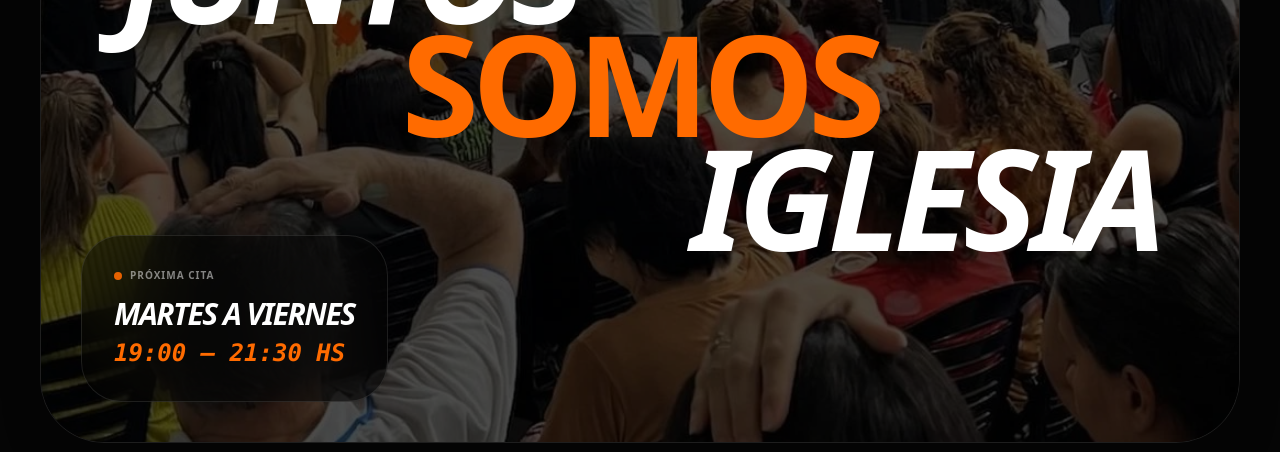
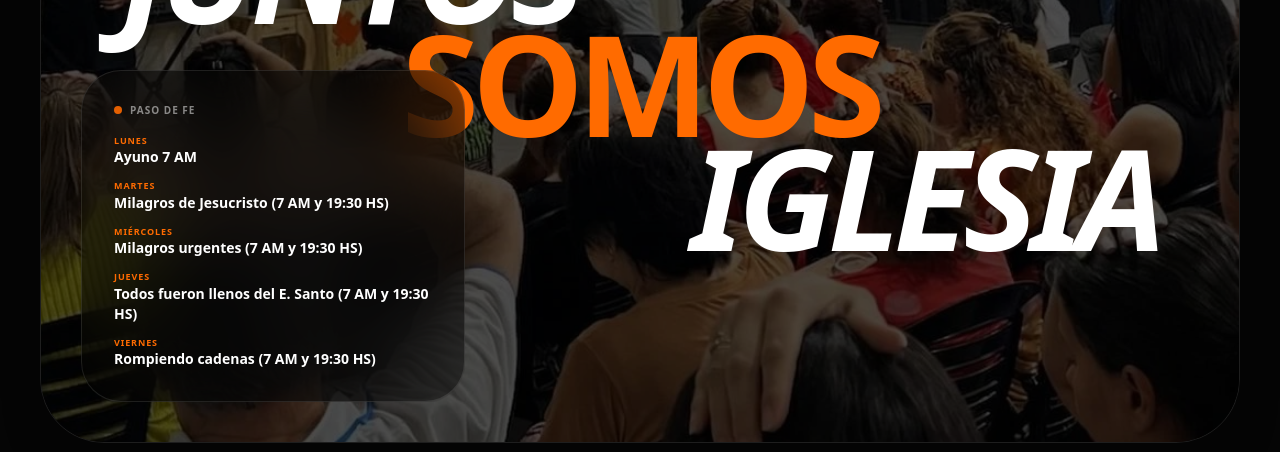
Before and after one commit to rincon-digital/juntos-somos-iglesia, a Next.js app: page / in a window 1280 px wide. Shown: the part 317-769 px from the top of the page. Built offline with nearby package versions, Linux system fonts and the light colour scheme; no server answers; the database is empty.

Commit message:
Actualizar cronograma 'Paso de fe' en página principal

```diff
--- a/app/page.tsx
+++ b/app/page.tsx
@@ -152,19 +152,35 @@ export default function Page() {
               </div>
             </div>
 
-            <div className="glass-card absolute bottom-10 left-6 md:left-10 bg-[#050505]/95 md:bg-black/40 backdrop-blur-none md:backdrop-blur-2xl border border-white/10 p-8 rounded-[2.5rem] max-w-sm z-30 text-left">
+            <div className="glass-card absolute bottom-4 md:bottom-10 left-6 md:left-10 bg-[#050505]/95 md:bg-black/40 backdrop-blur-none md:backdrop-blur-2xl border border-white/10 p-6 md:p-8 rounded-[2rem] md:rounded-[2.5rem] max-w-xs md:max-w-sm z-30 text-left">
               <div className="flex items-center gap-2 mb-4">
                 <div className="w-2 h-2 rounded-full bg-[#FF6B00] animate-pulse" />
                 <span className="text-[10px] font-black uppercase tracking-widest text-white/50">
-                  Próxima Cita
+                  Paso de fe
                 </span>
               </div>
-              <h3 className="text-2xl md:text-3xl font-black uppercase italic tracking-tighter mb-2 leading-none">
-                Martes a Viernes
-              </h3>
-              <p className="text-[#FF6B00] font-mono text-2xl font-bold italic">
-                19:00 — 21:30 HS
-              </p>
+              <div className="flex flex-col gap-3">
+                <div className="flex flex-col">
+                  <span className="text-[#FF6B00] text-[9px] font-black uppercase tracking-widest">Lunes</span>
+                  <span className="text-white font-bold text-xs md:text-sm">Ayuno 7 AM</span>
+                </div>
+                <div className="flex flex-col">
+                  <span className="text-[#FF6B00] text-[9px] font-black uppercase tracking-widest">Martes</span>
+                  <span className="text-white font-bold text-xs md:text-sm">Milagros de Jesucristo (7 AM y 19:30 HS)</span>
+                </div>
+                <div className="flex flex-col">
+                  <span className="text-[#FF6B00] text-[9px] font-black uppercase tracking-widest">Miércoles</span>
+                  <span className="text-white font-bold text-xs md:text-sm">Milagros urgentes (7 AM y 19:30 HS)</span>
+                </div>
+                <div className="flex flex-col">
+                  <span className="text-[#FF6B00] text-[9px] font-black uppercase tracking-widest">Jueves</span>
+                  <span className="text-white font-bold text-xs md:text-sm">Todos fueron llenos del E. Santo (7 AM y 19:30 HS)</span>
+                </div>
+                <div className="flex flex-col">
+                  <span className="text-[#FF6B00] text-[9px] font-black uppercase tracking-widest">Viernes</span>
+                  <span className="text-white font-bold text-xs md:text-sm">Rompiendo cadenas (7 AM y 19:30 HS)</span>
+                </div>
+              </div>
             </div>
           </div>
         </section>
```
